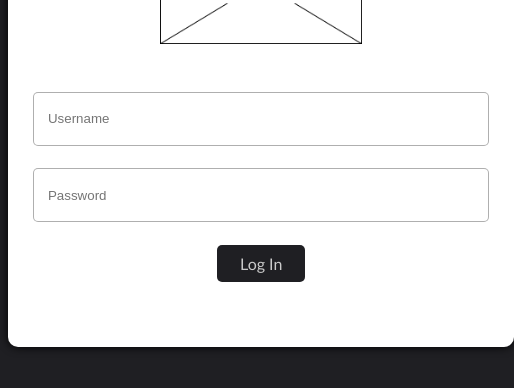
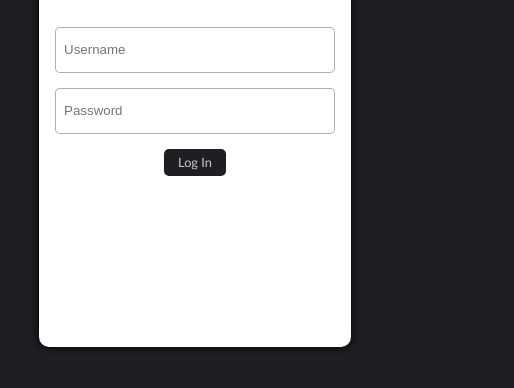
Before and after one commit to Kenzhie123/car_parts_e_commerce, a plain HTML site: page login.html in a window 390 px wide. Shown: the part 248-636 px from the top of the page, 514 px wide, since content can reach past the window. Drawn offline with Linux system fonts and the light colour scheme.

Commit message:
Update login.css

```diff
--- a/style/login.css
+++ b/style/login.css
@@ -75,3 +75,34 @@ body{
 .input_field:hover{
     border: rgba(128, 128, 128, 0.63) 1px solid;
 }
+
+@media only screen and (max-width: 600px) {
+
+    #login_container{
+        background-color: white;
+        height: 60vh;
+        width: 80vw;
+        padding-top: 1%;
+        margin: auto;
+        margin-top: 10vh;
+        box-shadow: 0px 0px 10px 0px black;;
+        border-radius: 10px;
+    }
+
+    #login_button{
+        width: max-content;
+        padding: 2%;
+        padding-left: 5%;
+        padding-right: 5%;
+        font-family:'Gill Sans', 'Gill Sans MT', Calibri, 'Trebuchet MS', sans-serif;
+        background-color: #1f1f23;
+        color: #cacaca;
+        font-size: .8em;
+        border: none;
+        border-radius: 5px;
+        margin: auto;
+        margin-top: 5%;
+    }
+
+
+}
```
